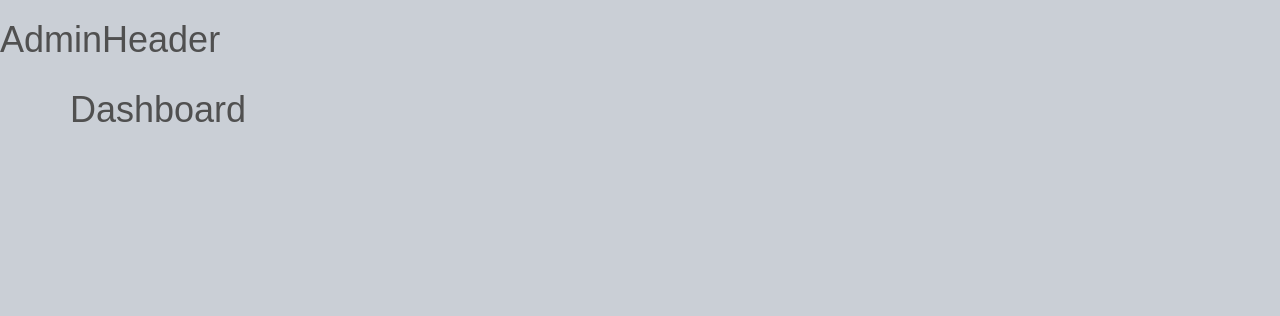
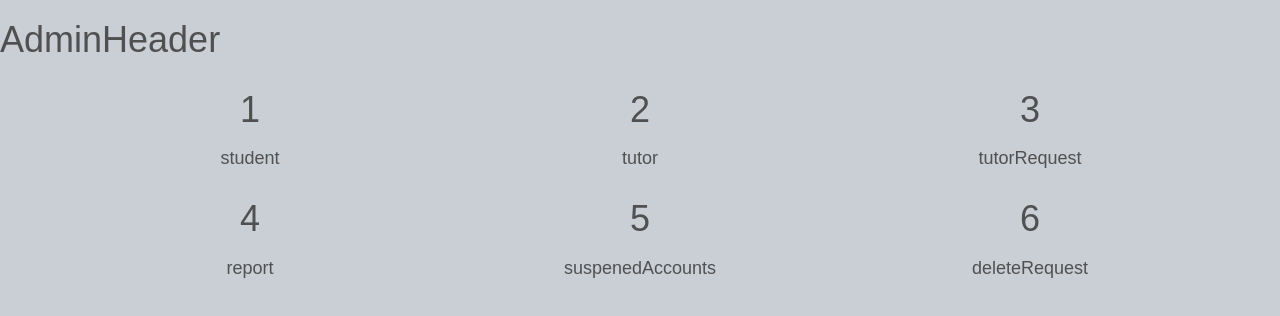
Before and after one commit to Microph/mms-full-stack-solo, a React (Create React App) app in the folder tutorium/front-end/: page /admin/dashboard in a window 1280 px wide. Shown: the top 316 px of the page. Built offline with nearby package versions, Linux system fonts and the light colour scheme; no server answers.

Commit message:
add dashboard

```diff
--- a/tutorium/front-end/src/admin-components/dashboard.js
+++ b/tutorium/front-end/src/admin-components/dashboard.js
@@ -1,11 +1,63 @@
 import React, { Component } from 'react';
 
 class Dashboard extends Component {
+    constructor(props) {
+        super(props);
+        this.state = {
+            detailText: ''
+        };
+    }
+
     render() {
         return (
-            <h1>Dashboard</h1>
+            <div>
+                <div class="row">
+                    {genDashboardNumberDetail('student')}
+                    {genDashboardNumberDetail('tutor')}
+                    {genDashboardNumberDetail('tutorRequest')}
+                </div>
+                <div class="row">
+                    {genDashboardNumberDetail('report')}
+                    {genDashboardNumberDetail('suspenedAccounts')}
+                    {genDashboardNumberDetail('deleteRequest')}
+                </div>
+            </div>
         );
     }
 }
 
+class DashboardNumberDetail extends Component {
+    render() {
+        return (
+            <div class="col-sm-4 col-md-4">
+                <h1 style={{
+                    paddingBottom: 10,
+                    textAlign: "center"
+                }}>{this.props.number}</h1>
+                <h4 align="center">{this.props.text}</h4>
+            </div>
+        );
+    }
+}
+
+function genDashboardNumberDetail(DashboardNumberDetailType) {
+    let num = 0, text = '';
+    switch(DashboardNumberDetailType)
+    {
+      case 'student': num = 1; text = 'student'; break;
+      case 'tutor': num = 2; text = 'tutor';break;
+      case 'tutorRequest': num = 3; text = 'tutorRequest';break;
+      case 'report': num = 4; text = 'report';break;
+      case 'suspenedAccounts': num = 5; text = 'suspenedAccounts';break;
+      case 'deleteRequest': num = 6; text = 'deleteRequest';break;
+      default: ;
+    }
+
+    return (
+      <DashboardNumberDetail
+      number={num}
+      text={text}
+    />);
+}
+
 export default Dashboard;
```
